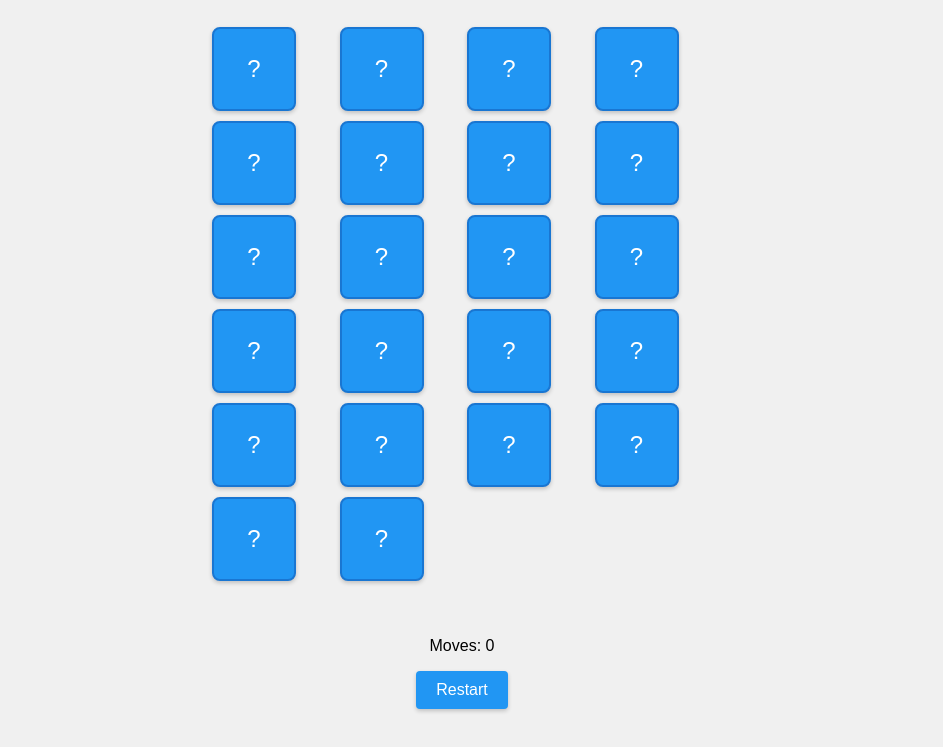
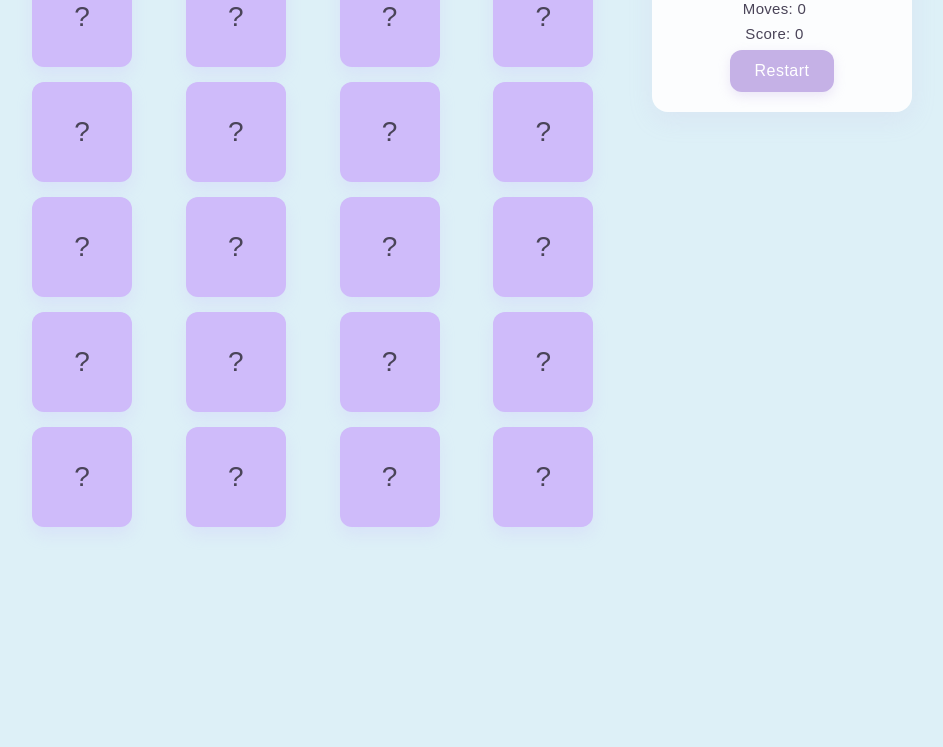
Before and after one commit to gopika-sharma/memory-match, a plain HTML site: page index.html in a window 1280 px wide. Shown: the part 93-840 px from the top of the page, without its empty margins (178-1121 px from the left). Drawn offline with Linux system fonts and the light colour scheme.

Commit message:
updated layout and improved styles

```diff
--- a/index.html
+++ b/index.html
@@ -5,14 +5,18 @@
     <link rel="stylesheet" href="styles.css">
 </head>
 <body>
-    <h1>Memory Game</h1>
-    <div id="game">
-        <!-- Cards will be inserted here -->
+    <script src="script.js"></script>
+   <div class="container">
+        <div id="game"> </div>
+        <div class="info-box">
+            <div class="info">
+                <p>Time: <span id="timer">00:00</span></p>
+                <p>Moves: <span id="moves">0</span></p>
+                <p>Score: <span id="score">0</span></p>
+            </div>
+
+          <button onclick="resetGame()">Restart</button>
+        </div>
     </div>
-    <div class="info">
-        <p>Moves: <span id="moves">0</span></p>
-        <button onclick="resetGame()">Restart</button>
-    </div>
-    <script src="script.js"></script>
 </body>
 </html>
--- a/script.js
+++ b/script.js
@@ -1,8 +1,9 @@
 document.addEventListener('DOMContentLoaded', () => {
-const symbols = ['🦋','💓','🎀','💌', '💟','🎆', '🦩', '🌻', '🌊', '🍄', '🦢'];
+const symbols = ['🦋','💓','🎀','💌', '💟', '🦩', '🌻', '🌊', '🍄', '🦢',];
     let flippedCards = [];
     let moves = 0;
     let canFlip = true;
+
 
     function initializeGame() {
         const gameContainer = document.getElementById('game');
--- a/styles.css
+++ b/styles.css
@@ -1,9 +1,9 @@
 body {
-    font-family: Arial, sans-serif;
+    font-family:  sans-serif;
     display: flex;
     flex-direction: column;
     align-items: center;
-    background-color: #f0f0f0;
+    background-color: #ddf0f7;
     min-height: 100vh;
     margin: 0;
     padding: 20px;
@@ -12,51 +12,93 @@ body {
 #game {
     display: grid;
     grid-template-columns: repeat(4, 1fr);
-    gap: 10px;
+    gap: 15px;
     margin: 20px;
-    max-width: 500px;
+    max-width: 600px;
     width: 100%;
 }
 
 .card {
-    width: 80px;
-    height: 80px;
-    background-color: #2196F3;
-    color: white;
-    border-radius: 8px;
+    width: 100px;
+    height: 100px;
+    background-color: #cfbbfa;
+    color: #4A4458;
+    border-radius: 12px;
     display: flex;
     justify-content: center;
     align-items: center;
-    font-size: 24px;
+    font-size: 28px;
     cursor: pointer;
-    transition: transform 0.3s;
+    transition: all 0.4s ease;
     user-select: none;
-    border: 2px solid #1976D2;
-    box-shadow: 0 2px 4px rgba(0,0,0,0.2);
+    border: none;
+    box-shadow: 0 8px 16px rgba(202, 177, 255, 0.2);
+    grid-template-columns: repeat(auto-fit, minmax(100px, 1fr))
+}
+
+.card:hover {
+    transform: translateY(-2px);
+    box-shadow: 0 10px 20px rgba(202, 177, 255, 0.3);
 }
 
 .card.flipped {
-    background-color: white;
-    color: black;
+    background-color: #F8F0E5;
+    color: #4A4458;
     transform: rotateY(180deg);
+    box-shadow: 0 4px 12px rgba(248, 240, 229, 0.3);
+}
+
+.container {
+    display: flex;
+    justify-content: space-between;
+    align-items: flex-start;
+    width: 90%;
+    max-width: 900px;
+    margin-top: 20px;
+}
+
+
+.info-box {
+    width: 250px;
+    padding: 20px;
+    background-color: rgba(255, 255, 255, 0.9);
+    border-radius: 16px;
+    box-shadow: 0 8px 24px rgba(197, 177, 230, 0.15);
+    text-align: center;
+
 }
 
 .info {
-    text-align: center;
-    margin-top: 20px;
+    margin-right: 15px;
+    color: #4A4458;
+}
+
+.info p {
+    margin: 8px 0;
+    font-size: 15px;
+    letter-spacing: 0.3px;
 }
 
 button {
-    padding: 10px 20px;
+    padding: 12px 24px;
     font-size: 16px;
     cursor: pointer;
-    background-color: #2196F3;
+    background-color: #C5B1E6;
     color: white;
     border: none;
-    border-radius: 4px;
-    box-shadow: 0 2px 4px rgba(0,0,0,0.2);
+    border-radius: 12px;
+    box-shadow: 0 4px 12px rgba(197, 177, 230, 0.3);
+    transition: all 0.3s ease;
+    font-weight: 500;
+    letter-spacing: 0.5px;
 }
 
 button:hover {
-    background-color: #1976D2;
+    background-color: #8653dd;
+    transform: translateY(-2px) scale(1.05);
+    box-shadow: 0 6px 16px rgba(179, 152, 223, 0.4);
 }
+
+button:active {
+    transform: translateY(1px);
+}
```
